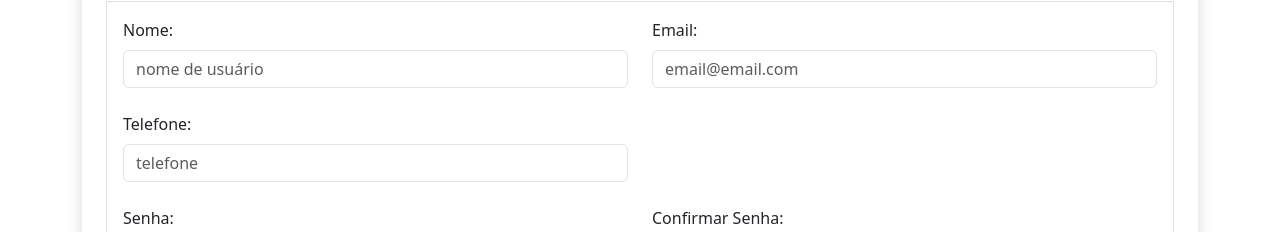
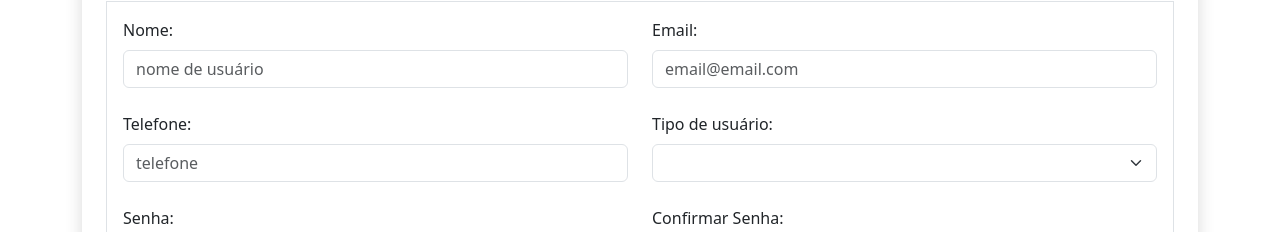
Before and after one commit to wynicius/Teste-Pratico-Front-end-Vuejs, a Vue app: page /cadastro in a window 1280 px wide. Shown: the part 199-431 px from the top of the page. Built offline with nearby package versions, Linux system fonts and the light colour scheme.

Commit message:
Jwt e Autenticação

```diff
--- a/src/components/AppCadastro.vue
+++ b/src/components/AppCadastro.vue
@@ -56,11 +56,10 @@
                             </div>
                             <div v-else class="form-group col-lg-6 mb-3">
                                 <label v-if="isAuthenticated && role === 'administrador'">
-                                    Tipo de usuário:
+                                        Tipo de usuário:
                                 </label>
-                                <div
-                                    v-if="isAuthenticated && role === 'administrador'" class="form-group col-lg-6 mb-3">
-                                    <label v-if="isAuthenticated && role === 'administrador'">
+                                <div v-if="!isAuthenticated">
+                                    <label v-if="!isAuthenticated">
                                         Tipo de usuário:
                                     </label>
                                     <select v-model="role" class="form-select my-2" value="usuario">
```
